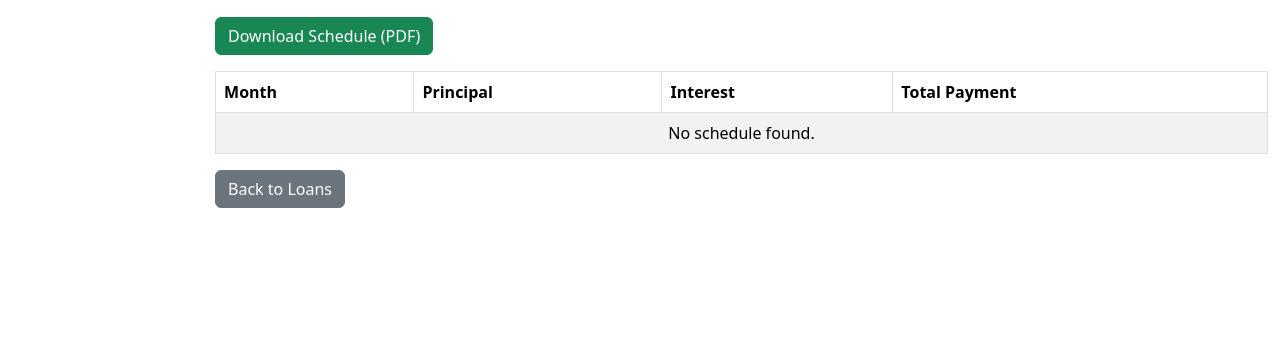
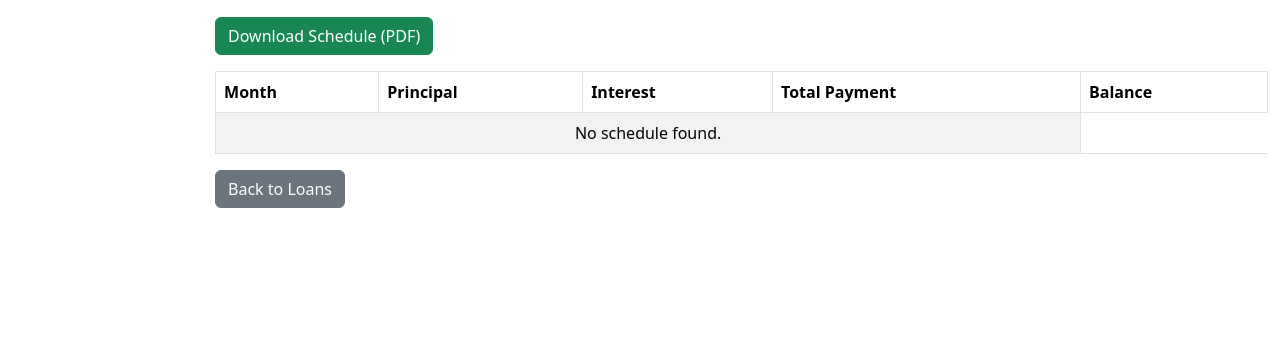
Before and after one commit to Kipkerich/sacco-mis, a Django app: template sacco/templates/loan_schedule_view.html in a window 1280 px wide. Shown: the part 193-545 px from the top of the page. Run offline with Django 3.2, Linux system fonts and the light colour scheme; the template is opened without the code that fills it, so the values that code supplies are empty; some libraries are stand-ins or nearby versions.

Commit message:
Loan Armotization schedule debugging

```diff
--- a/sacco/templates/loan_schedule_view.html
+++ b/sacco/templates/loan_schedule_view.html
@@ -14,6 +14,7 @@
         <th>Principal</th>
         <th>Interest</th>
         <th>Total Payment</th>
+        <th>Balance</th>
       </tr>
     </thead>
     <tbody>
@@ -23,6 +24,7 @@
         <td>{{ row.principal }}</td>
         <td>{{ row.interest }}</td>
         <td>{{ row.total }}</td>
+        <td>{{ row.balance }}</td>
       </tr>
       {% empty %}
       <tr><td colspan="4" class="text-center">No schedule found.</td></tr>
--- a/sacco/views.py
+++ b/sacco/views.py
@@ -919,7 +919,8 @@ def loan_schedule_view(request, loan_id):
         balance = balance - item.total
         item.balance = balance
         item.save()
-    return render(request, 'loan_schedule_view.html', {'loan': loan, 'schedule': schedule, 'role': role})
+    updated_schedule = loan.repayment_schedule.order_by('month')
+    return render(request, 'loan_schedule_view.html', {'loan': loan, 'schedule': updated_schedule, 'role': role})
 
 @login_required
 def loan_schedule_view_pdf(request, loan_id):
```
